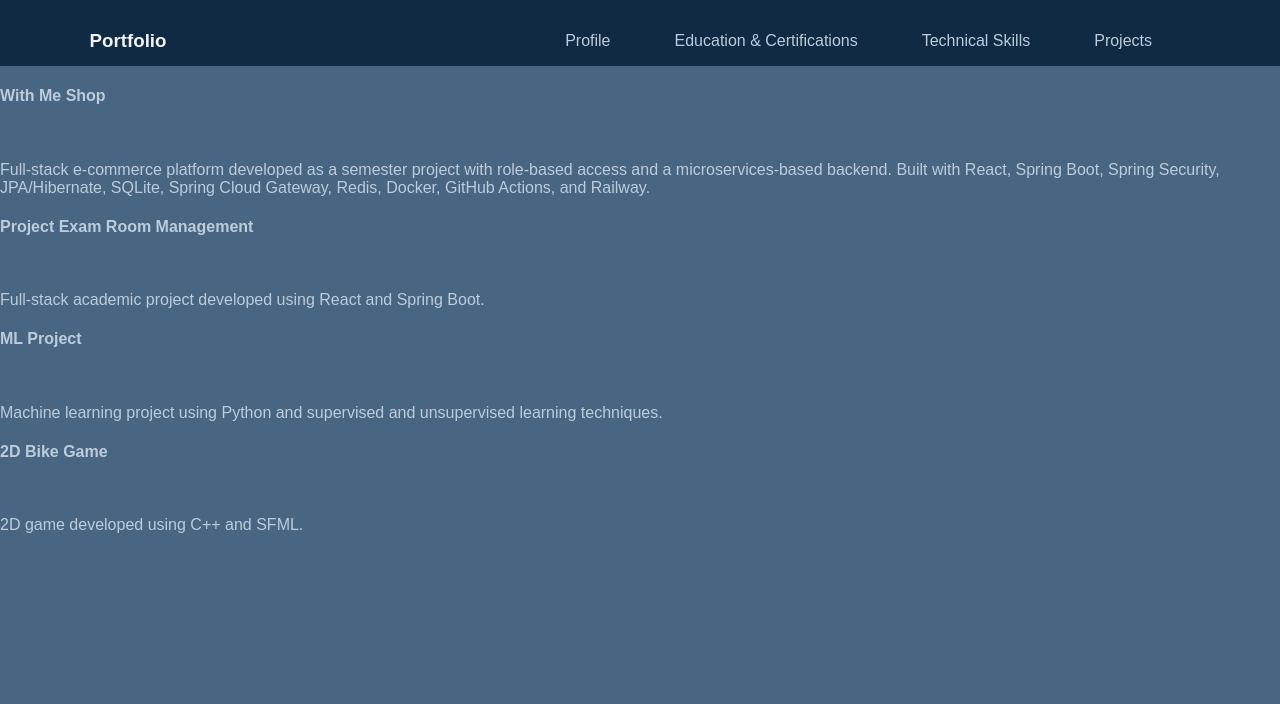
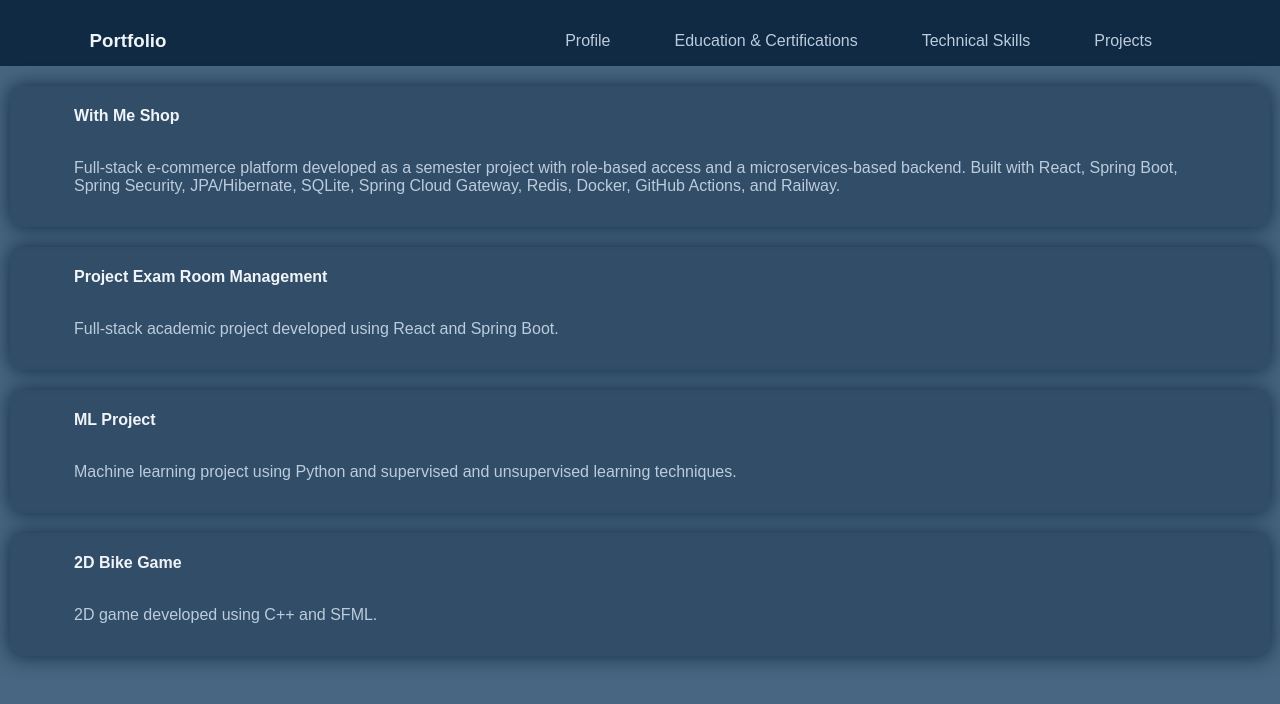
Before and after one commit to walid-amjahdi/Portfolio, a React (Create React App) app: page /Portfolio/projects in a window 1280 px wide. Shown: the top 704 px of the page. Built offline with nearby package versions, Linux system fonts and the light colour scheme.

Commit message:
dev the projects comp

```diff
--- a/src/Component/Projects.jsx
+++ b/src/Component/Projects.jsx
@@ -1,4 +1,5 @@
 import { Link } from "react-router-dom"
+import '../Styles/Projects.css'
 
 export function Projects()
 {
--- /dev/null
+++ b/src/Styles/Projects.css
@@ -0,0 +1,14 @@
+.project
+{
+    padding: 2vh 5vw;
+    background-color:  rgba(16, 42, 67, 0.4);
+    border-radius: 10px;
+    margin: 20px 10px;
+    box-shadow: 0px 0px 20px #102a43;
+}
+.project > a > h4
+{
+    color:#f0f4f8	;
+    margin: 0px;
+    margin-top: 5px;
+}
```
Also changed, not shown: src/Styles/Projetcs.css (deleted).
